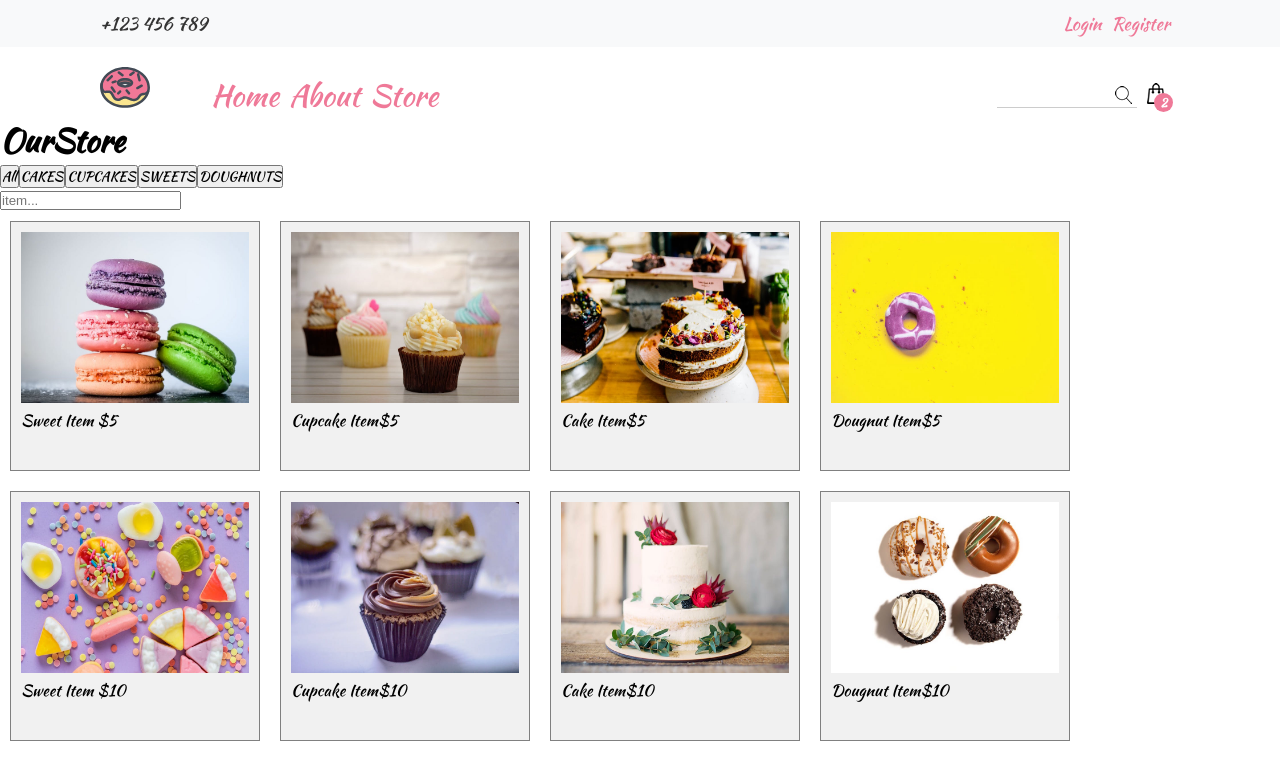
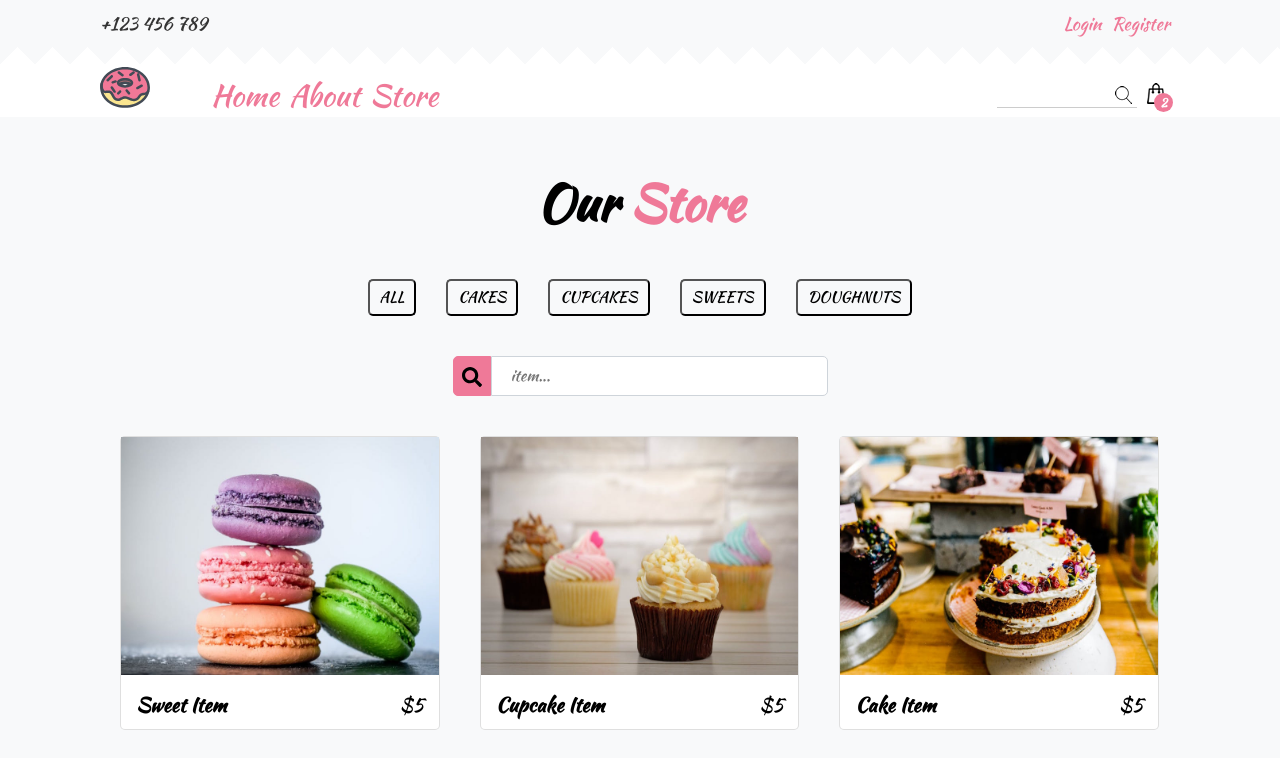
Before and after one commit to ndjakovic19/IT_Bootcamp_final_project, a React (Create React App) app in the folder cake-shop/: page /store in a window 1280 px wide. Shown: the top 758 px of the page. Built offline with nearby package versions, Linux system fonts and the light colour scheme; data requests are answered from the project's data file.

Commit message:
prepravke u toku

```diff
--- a/cake-shop/package.json
+++ b/cake-shop/package.json
@@ -9,6 +9,7 @@
     "axios": "^0.21.1",
     "react": "^17.0.1",
     "react-dom": "^17.0.1",
+    "react-icons": "^4.2.0",
     "react-router-dom": "^5.2.0",
     "react-scripts": "4.0.3",
     "react-slideshow-image": "^3.4.3",
--- a/cake-shop/src/App.js
+++ b/cake-shop/src/App.js
@@ -15,7 +15,7 @@ const App = () => {
       <Router>
         <GlobalStyle />
         <StyledHeader>
-          <div className="container">
+          <div className="container spikes">
             <div className="row">
               <p className="phone-info">+123 456 789</p>
               <div className="login">
--- a/cake-shop/src/components/Product.jsx
+++ b/cake-shop/src/components/Product.jsx
@@ -1,16 +1,25 @@
-import { WrapperProduct, ImgProduct } from "./styled/StyledStore"
+import { StyledProduct } from "./styled/StyledProducts";
+import { FaShoppingCart } from "react-icons/fa";
 
-const Product =({product})=>{
+const Product = ({ product }) => {
+  return (
+    <>
+    <StyledProduct>
+        <div className="card">
+            <div className="img-container">
+                <img src={product.img} alt={`img of ${product.name}`} />
+                <span class="store-item-icon">
+                    <FaShoppingCart className="cart-icon" />
+                </span>
+            </div>
 
-    return(
-        <>
-        <WrapperProduct>
-            <ImgProduct src={product.img} alt={`img of ${product.name}`}/>
-            <p>{product.name}<span>{product.price}</span></p>
-
-        </WrapperProduct>
-
-        </>
-    )
-}
- export default Product
+            <div className="card-body">
+                <h3>{product.name}</h3>
+                <span>{product.price}</span>
+            </div>
+        </div>
+    </StyledProduct>
+    </>
+  );
+};
+export default Product;
--- a/cake-shop/src/components/Products.jsx
+++ b/cake-shop/src/components/Products.jsx
@@ -1,13 +1,15 @@
 import Product from './Product'
-import { Container } from './styled/StyledStore'
+import { StyledProducts} from './styled/StyledProducts'
 
 const Products = ({ products }) => {
 
     return (
         <>
-            <Container>
+            <StyledProducts>
+                <div className="row">
                 {products.map(product => <Product key={product.id} product={product} />)}
-            </Container>
+                </div>
+            </StyledProducts>
         </>
     )
 }
--- a/cake-shop/src/components/Store.jsx
+++ b/cake-shop/src/components/Store.jsx
@@ -1,7 +1,8 @@
 import { useEffect, useState } from "react"
 import { getAllProducts } from "../service"
 import Products from "./Products"
-
+import { StyledStore } from './styled/StyledStore'
+import { FaSearch } from "react-icons/fa";
 const Store = () => {
     const [products, setProducts] = useState([])
     const [inputSearch, setInputSearch] = useState('')
@@ -18,11 +19,11 @@ const Store = () => {
 
     return (
         <>
-      <div>
-        <div>
-          <h1>Our<span>Store</span></h1>
+            <StyledStore>
+                <div className="title-holder">
+                    <h1>Our<span> Store</span></h1>
                 </div>
-        <div>
+                <div className="button-holder">
                     <button onClick={() => {
                         let tmp = [...allProducts]
                         setProducts(tmp)
@@ -32,7 +33,7 @@ const Store = () => {
                     <button onClick={() => {
                         setInputSearch('')
                         let tmp = [...allProducts]
-            setProducts(tmp.filter(product => product.name.toLowerCase().includes('cake item')))
+                        setProducts(tmp.filter(product => product.name.toLowerCase().startsWith('cake item')))
                     }}>CAKES</button>
 
                     <button onClick={() => {
@@ -45,22 +46,25 @@ const Store = () => {
                         setInputSearch('')
                         let tmp = [...allProducts]
                         setProducts(tmp.filter(product => product.name.toLowerCase().includes('sweet item')))
-          }} >SWEETS</button>
+                    }}>SWEETS</button>
 
                     <button onClick={() => {
                         setInputSearch('')
                         let tmp = [...allProducts]
                         setProducts(tmp.filter(product => product.name.toLowerCase().includes('dougnut item')))
                     }}>DOUGHNUTS</button>
-
                 </div>
-        <div>
-          <input value={inputSearch} type="search" placeholder="item..." onChange={(e) => { setInputSearch(e.target.value) }} />
+                <div className="wrap">
+                    <div className="search">
+                        <span className="searchButton">
+                            <FaSearch />
+                        </span>
+                        <input className="searchTerm" value={inputSearch} type="search" placeholder="item..." onChange={(e) => { setInputSearch(e.target.value) }} />
                     </div>
-
                 </div>
 
                 <Products products={products.filter(product => product.name.toLowerCase().includes(inputSearch.toLowerCase()))} />
+            </StyledStore>
         </>
     )
 }
--- a/cake-shop/src/components/styled/StyledAbout.jsx
+++ b/cake-shop/src/components/styled/StyledAbout.jsx
@@ -3,19 +3,20 @@ import styled from "styled-components";
 
 export const StyledAbout = styled.section`
     padding-top: 50px;
+    padding-bottom :50px;
+
     .container {
         width: 100%;
         padding-right: 15px;
         padding-left: 15px;
-    margin-right: auto;
-    margin-left: auto;
+        margin:0 auto;
     }
 
     .row {
         display: flex;
         flex-wrap: wrap;
-    margin-right: -15px;
-    margin-left: -15px;
+        margin-right: -100px;
+        margin-left: -30px;
     }
 
     .container-about{
@@ -66,7 +67,6 @@ export const StyledAbout = styled.section`
             box-shadow: 0 0 0 0.2rem rgb(108 117 125 / 50%);
             outline: 0;
             }
-
     }
 }
 
@@ -87,11 +87,12 @@ export const StyledAbout = styled.section`
         width: 576px;
         height: 388px;
 
-    @media (max-width: 1137px){
+    @media (max-width: 1199px){
         width: 450px;
         height: 338px;
         }
     }
+
     :hover:before {
         top: 0;
         left: 0;
@@ -99,15 +100,13 @@ export const StyledAbout = styled.section`
 
     iframe{
         border:none;
-        @media (max-width: 1137px){
+
+        @media (max-width: 1199px){
         width: 450px;
         height: 338px;
         }
+    }
 
-        /* button.gm-control {
-        background-color:#ef7998!important;
-        } */
-    }
 }
 
 `
--- a/cake-shop/src/components/styled/StyledHeader.jsx
+++ b/cake-shop/src/components/styled/StyledHeader.jsx
@@ -152,4 +152,23 @@ export const StyledHeader = styled.header`
       white-space: nowrap;
       vertical-align: baseline;
   }
+
+  .spikes {
+      position: relative;
+      background: #f8f9fa;
+  }
+
+  .spikes::after {
+      content: '';
+      position: absolute;
+      right: 0;
+      left: -0%;
+      top: 100%;
+      z-index: 10;
+      display: block;
+      height: 35px;
+      background-size: 35px 100%;
+      background-image: linear-gradient(135deg,  #f8f9fa 25%, transparent 25%), linear-gradient(225deg,  #f8f9fa 25%, transparent 25%);
+      background-position: 0 0;
+}
 `
--- /dev/null
+++ b/cake-shop/src/components/styled/StyledProducts.jsx
@@ -0,0 +1,85 @@
+import styled from 'styled-components'
+
+export const StyledProducts = styled.div`
+    width: 100%;
+    padding-right: 30px;
+    padding-left: 30px;
+
+.row {
+    display: flex;
+    flex-wrap: wrap;
+    margin-left:15px;
+    margin-right:15px;
+    padding-left:40px;
+    padding-right:40px;
+}
+`
+export const StyledProduct = styled.div`
+    width:33.3%;
+
+    margin-bottom:15px;
+    margin-top:15px;
+    padding-left:20px;
+    padding-right:20px;
+
+    .card{
+
+        position: relative;
+        background-color: #fff;
+        border: 1px solid rgba(0,0,0,.125);
+        border-radius: 5px;
+    }
+    .img-container {
+        position: relative;
+        overflow: hidden;
+
+        :hover .store-item-icon {
+            transform: translate(0, 0);
+        }
+
+        img{
+            width:100%;
+            transition: all 1s ease-in-out;
+            vertical-align: middle;
+
+        }
+        :hover img{
+            transform: scale(1.2);
+        }
+    }
+
+    .store-item-icon {
+        position: absolute;
+        bottom: 0;
+        right: 0;
+        height:40px;
+        padding:10px 10px;
+        background: pink;
+        border-top-left-radius: 10px;
+        transition: all 1s ease-in-out;
+        transform: translate(100%, 100%);
+
+    }
+    .cart-icon{
+        font-size:20px;
+    }
+
+    .card-body{
+        display: flex;
+        justify-content: space-between!important;
+        padding-left:15px;
+        padding-right:15px;
+    }
+    h3{
+        display:inline-block;
+        padding-top:15px;
+        padding-bottom:10px;
+        font-size:20px;
+    }
+    span{
+        padding-top:15px;
+        padding-bottom:10px;
+        font-size:20px;
+    }
+
+`
--- a/cake-shop/src/components/styled/StyledStore.jsx
+++ b/cake-shop/src/components/styled/StyledStore.jsx
@@ -1,20 +1,95 @@
-import styled from 'styled-components'
+import styled from "styled-components";
 
+export const StyledStore = styled.div`
+    background-color: #f8f9fa;
+    padding-top: 50px;
+    width: 100%;
+    padding-right: 15px;
+    padding-left: 15px;
+    padding-bottom:50px;
 
-export const Container = styled.div`
-display: flex;
-flex-wrap: wrap;
+.title-holder {
+    text-align: center;
+    margin: 0 auto;
+
+    h1 {
+        font-size: 50px;
+
+        span {
+            color: #ef7998;
+        }
+    }
+}
+
+.button-holder {
+    text-align: center;
+    margin-top: 25px;
+
+    button {
+        text-transform: uppercase;
+        background-color: transparent;
+        text-align: center;
+        padding: 5px 10px;
+        font-size: 15px;
+        line-height: 1.5;
+        border-radius: 5px;
+        transition: all 0.5s ease-in-out;
+        margin: 15px;
+
+      :hover {
+        background-color: black;
+        color: #ef7998;
+      }
+      :focus {
+        box-shadow: 0 0 0 0.2rem rgb(108 117 125 / 50%);
+        outline: 0;
+      }
+    }
+}
+
+.wrap {
+    width: 30%;
+    margin: 25px auto;
+
+.search {
+    width: 100%;
+    position: relative;
+    display: flex;
+}
+
+.searchTerm {
+    width: 100%;
+    padding: 19px;
+    height: 20px;
+    color: #495057;
+    border: 1px solid #ced4da;
+    border-top-right-radius: 5px;
+    border-bottom-right-radius: 5px;
+    transition: border-color 0.15s ease-in-out, box-shadow 0.15s ease-in-out;
+    font-family: "Kaushan Script", cursive !important;
+    font-size: 16px;
+
+    :focus {
+        color: #495057;
+        background-color: #fff;
+        border-color: #9e9e9e;
+        outline: 0;
+        box-shadow: 0 0 0 0.2rem rgb(158 158 158 / 30%);
+        color: #495057;
+    }
+}
+
+.searchButton {
+    width: 40px;
+    height: 40px;
+    padding: 8px;
+    border: 1px solid #ef7998;
+    background: #ef7998;
+    color: black;
+    border-radius: 5px 0 0 5px;
+    font-size: 20px;
+}
+
+}
 
 `
-export const WrapperProduct = styled.div`
-    border: 1px solid gray;
-    background-color: #f1f1f1;
-    margin: 10px;
-    padding: 10px;
-    height: 250px;
-    width: 250px;
-`
-export const ImgProduct = styled.img `
-width: 100%
-
-`
```
Also changed, not shown: cake-shop/src/components/About.jsx (+21 -10 lines), cake-shop/src/components/styled/GlobalStyle.jsx (+5 -5 lines), cake-shop/src/components/styled/StyledHome.jsx (+5 -5 lines), 1 other file (tests, documents, lock files or other folders). Lines whose indentation alone changed are shown as unchanged.
